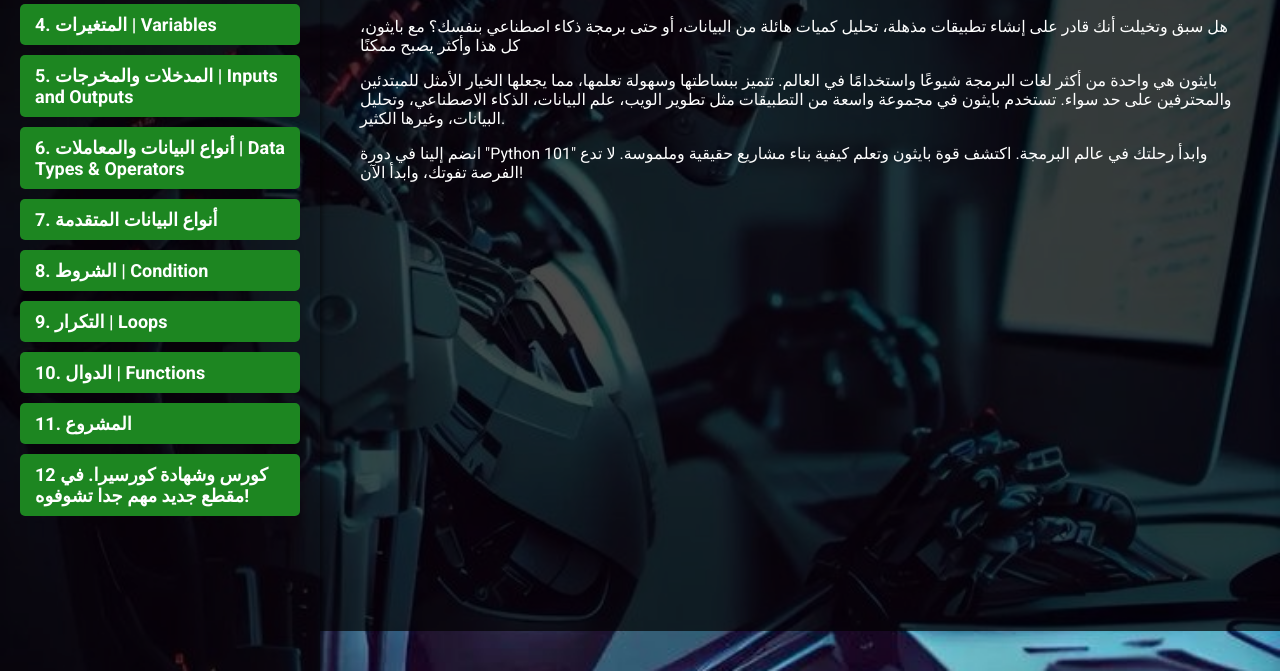
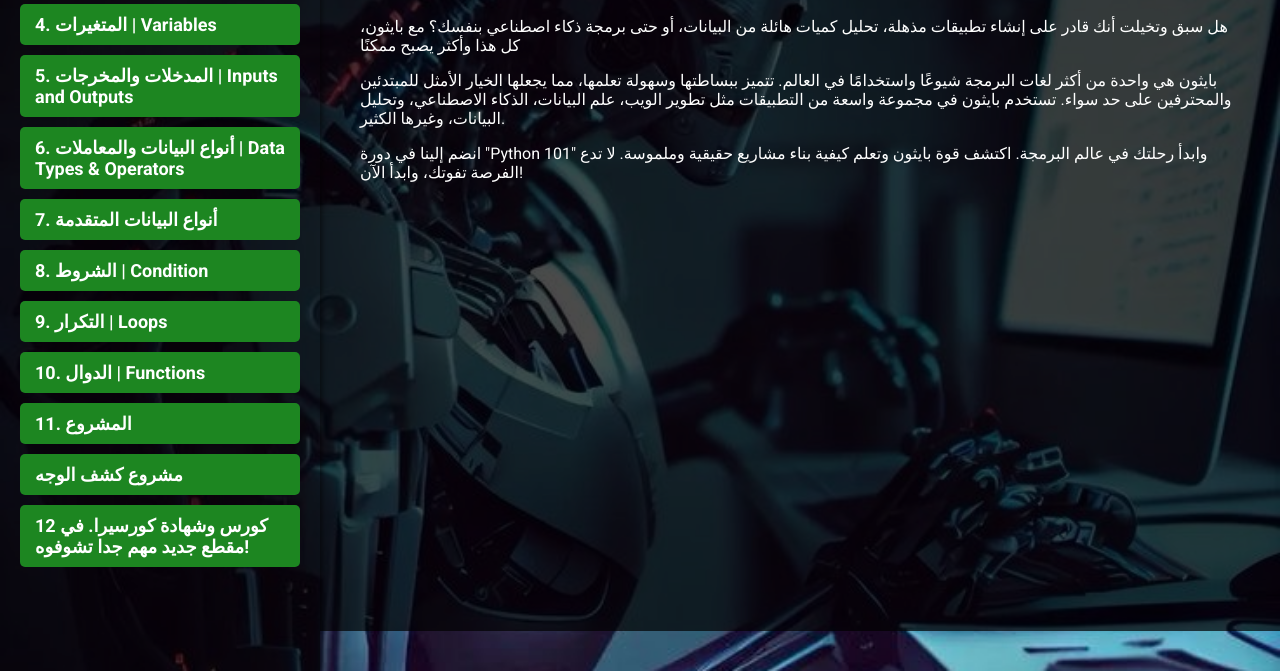
Before and after one commit to AIVISION000/AI, a website: page cours.HTML in a window 1280 px wide. Shown: the part 169-840 px from the top of the page. Drawn offline with Linux system fonts and the light colour scheme.

Commit message:
Update cours.HTML

```diff
--- a/cours.HTML
+++ b/cours.HTML
@@ -276,6 +276,11 @@
         `);">نظام تسجيل درجات الطلاب</a>
     </div>
 
+<h2 onclick="toggleMenu('proMenu')">مشروع كشف الوجه</h2>
+    <div id="proMenu" class="submenu">
+        <a href="#" onclick="showSection('<h2> </h2><p></p>', '');">مشروع كشف الوجه قريبا...</a>
+
+    </div>
 
 <h2 onclick="toggleMenu('proMenu')">12 كورس وشهادة كورسيرا. في مقطع جديد مهم جدا تشوفوه!</h2>
     <div id="proMenu" class="submenu">
```
